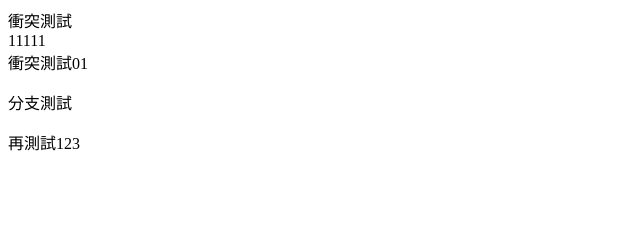
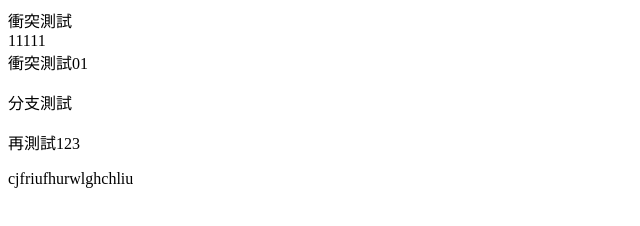
Before and after one commit to zhenq99/my_first_Git, a plain HTML site: page index.html in a window 1280 px wide. Shown: the whole page, without its empty margins (0-640 px from the left). Drawn offline with Linux system fonts and the light colour scheme.

Commit message:
Update index.html

```diff
--- a/index.html
+++ b/index.html
@@ -11,5 +11,6 @@
     <div>衝突測試01</div>
     <p>分支測試</p>
     <p>再測試123</p>
+    cjfriufhurwlghchliu
 </body>
 </html>
```
